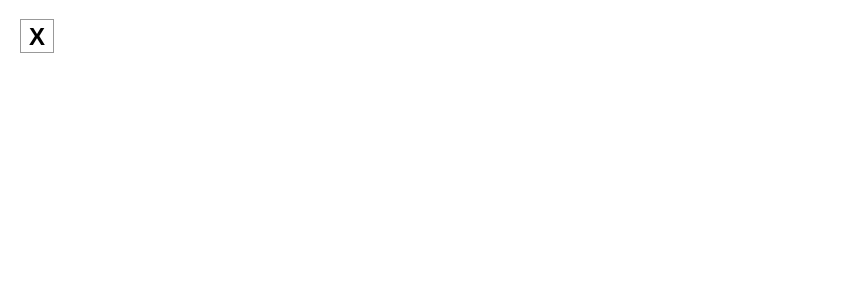
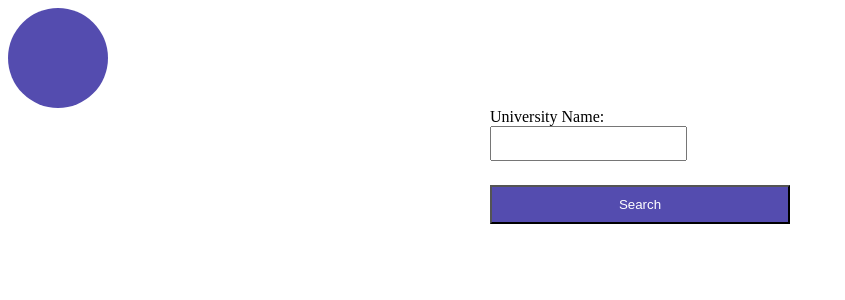
Before and after one commit to Shion1314/FProject_Frontend, a React (Create React App) app in the folder src/: page /FProject_Frontend/University_Search in a window 1280 px wide. Shown: the top 300 px of the page, without its empty margins (0-845 px from the left). Built offline with nearby package versions, Linux system fonts and the light colour scheme.

Commit message:
Adding searching based on University_name

```diff
--- /dev/null
+++ b/src/ErrorFallback.js
@@ -0,0 +1,15 @@
+import { useRouteError } from "react-router-dom";
+
+export const ErrorFallback = () => {
+  const error = useRouteError();
+
+  return (
+    <div id="error-page">
+      <h1>Oops!</h1>
+      <p>Sorry, an unexpected error has occurred.</p>
+      <p>
+        <i>{error.statusText || error.message}</i>
+      </p>
+    </div>
+  );
+};
--- /dev/null
+++ b/src/Home.js
@@ -0,0 +1,25 @@
+import React from "react";
+
+
+
+export const Home = () => {
+    const genre = ["fiction", "romance", "fantasy", "horror", "history", "music", "film"]
+
+    return (
+        <main>
+            <div style={{ margin: "10%", marginTop: "5%", fontSize: "1.20em", lineHeight: "2" }}>
+                <h1>Welcome to the Open Library Explorer!</h1>
+                <p style={{ margin: "3%" }}>
+                    This application utilizes the Open Library API to provide information about books and
+                    authors. Explore the world of literature by searching for your favorite authors or
+                    discovering random books.
+                </p>
+                <p>
+                    Use the navigation below to get started, and enjoy your journey through the vast collection
+                    of the Open Library.
+                </p>
+
+            </div>
+        </main>
+    );
+};
--- /dev/null
+++ b/src/api/University.js
@@ -0,0 +1,5 @@
+export const getInfo = (queryParams) => {
+    const url = `http://localhost:3001/university?${new URLSearchParams(queryParams)}`;
+
+    return fetch(url).then((response) => response.json());
+  };
--- a/src/index.js
+++ b/src/index.js
@@ -1,12 +1,18 @@
-import React, { StrictMode } from "react";
-import { createRoot } from "react-dom/client";
+import * as React from "react";
+import * as ReactDOM from "react-dom/client";
+
+import { RouterProvider } from "react-router-dom";
+import { Provider } from "react-redux";
+
+import { router } from "./router";
+import { store } from "./store";
+
 import "./styles.css";
 
-import App from "./App";
-
-const root = createRoot(document.getElementById("root"));
-root.render(
-  <StrictMode>
-    <App />
-  </StrictMode>
+ReactDOM.createRoot(document.getElementById("root")).render(
+  <React.StrictMode>
+    <Provider store={store}>
+      <RouterProvider router={router} />
+    </Provider>
+  </React.StrictMode>
 );
--- /dev/null
+++ b/src/pages/University_search.js
@@ -0,0 +1,90 @@
+import React from 'react';
+import { getInfo } from '../api/University';
+import { useDispatch, useSelector } from 'react-redux';
+import {
+  setUniversityName,
+  setSearchResults,
+} from '../store';
+
+export const UniversitySearch = () => {
+  const dispatch = useDispatch();
+
+
+  const universityName = useSelector((state) => state.global.universityName);
+  const searchResults = useSelector((state) => state.global.searchResults);
+
+   const handleFormSubmit = (e) => {
+    e.preventDefault();
+
+
+    const SearchParameter= {
+      university_name: universityName,
+    };
+
+    getInfo(SearchParameter)
+      .then((data) => {
+
+        dispatch(setSearchResults(Array.isArray(data) ? data : [data]));
+        console.log(data);
+      })
+      .catch((error) => {
+        console.error('Error fetching data:', error);
+
+      });
+  };
+  return (
+
+    <div>
+        <div  class="user"> <link></link>
+
+        </div>
+      <form onSubmit={handleFormSubmit}>
+        <label>
+          University Name:
+          <input
+            type="text"
+            name="university_name"
+            value={universityName}
+            onChange={(university)=> dispatch(setUniversityName(university.target.value))}
+          />
+        </label>
+
+        <button type="submit">Search</button>
+      </form>
+
+      {searchResults && searchResults.length > 0 && (
+        <table>
+          <thead>
+            <tr>
+              <th>University Name</th>
+              <th>SAT_25th</th>
+              <th>SAT_75th</th>
+              <th>ACT_25th</th>
+              <th>GPA Average</th>
+              <th>Admissions_rate</th>
+              <th>Tuition_instate</th>
+              <th>Tuition_outstate</th>
+              <th>Pouplar Major</th>
+
+            </tr>
+          </thead>
+          <tbody>
+            {searchResults.map((result, index) => (
+              <tr key={index}>
+                <td>{result.university_name}</td>
+                <td>{result.sat_score_25th}</td>
+                <td>{result.sat_score_75th}</td>
+                <td>{result.act_score_25th}</td>
+                <td>{result.gpa_avg}</td>
+                <td>{result.admissions_rate}</td>
+                <td>{result.tuition_instate_full}</td>
+                <td>{result.tuition_outstate_full}</td>
+                <td>{result.popular_major}</td>
+              </tr>
+            ))}
+          </tbody>
+        </table>
+      )}
+    </div>
+  );
+};
--- /dev/null
+++ b/src/router.js
@@ -0,0 +1,31 @@
+import { Outlet, createBrowserRouter } from "react-router-dom";
+
+import {ErrorFallback} from "./ErrorFallback"
+import { UniversitySearch } from "./pages/University_search";
+
+import { Home } from "./Home";
+
+
+export const router = createBrowserRouter(
+  [
+    {
+      path: "/",
+      errorElement: <ErrorFallback />,
+      children: [
+        {
+          path: "",
+          element: <Home />,
+        },
+      ],
+    },
+    {
+        path:"/University_Search",
+        element: <UniversitySearch/>
+
+    }
+
+  ],
+  {
+    basename: "/FProject_Frontend",
+  }
+);
--- /dev/null
+++ b/src/store.js
@@ -0,0 +1,35 @@
+import { configureStore, createSlice } from "@reduxjs/toolkit";
+
+const globalSlice = createSlice({
+  name: "global",
+  initialState: {
+    universityName: '',
+    searchResults: null,
+
+  },
+  reducers: {
+    reset(state) {
+      state.universityName = '';
+      state.searchResults = null;
+      state.error = null;
+    },
+    setUniversityName(state, action) {
+      state.universityName = action.payload;
+    },
+    setSearchResults(state, action) {
+      state.searchResults = action.payload;
+    },
+  },
+});
+
+export const store = configureStore({
+  reducer: {
+    global: globalSlice.reducer,
+  },
+});
+
+export const {
+  reset,
+  setUniversityName,
+  setSearchResults,
+} = globalSlice.actions;
--- a/src/styles.css
+++ b/src/styles.css
@@ -1,90 +1,43 @@
-* {
-  box-sizing: border-box;
+
+form {
+  display: flex;
+  flex-direction: column;
+  max-width: 300px;
+  margin: auto;
+}
+.user {
+  display: flex;
+  width: 100px; /* Set your desired width */
+  height: 100px; /* Set your desired height */
+  border-radius: 50%;
+  background-color: #544caf;
 }
 
-body {
-  font-family: sans-serif;
-  margin: 20px;
-  padding: 0;
+label {
+  margin-bottom: 8px;
 }
 
-h1 {
-  margin-top: 0;
-  font-size: 22px;
+input {
+  padding: 8px;
+  margin-bottom: 16px;
 }
 
-h2 {
-  margin-top: 0;
-  font-size: 20px;
+button {
+  background-color: #544caf;
+  color: white;
+  padding: 10px 15px;
+  cursor: pointer;
 }
 
-h3 {
-  margin-top: 0;
-  font-size: 18px;
+
+table {
+  width: 100%;
+  border-collapse: collapse;
+  margin-top: 20px;
 }
 
-h4 {
-  margin-top: 0;
-  font-size: 16px;
+th, td {
+  border: 1px solid #dddddd;
+  padding: 8px;
+  text-align: left;
 }
-
-h5 {
-  margin-top: 0;
-  font-size: 14px;
-}
-
-h6 {
-  margin-top: 0;
-  font-size: 12px;
-}
-
-code {
-  font-size: 1.2em;
-}
-
-ul {
-  padding-inline-start: 20px;
-}
-
-* {
-  box-sizing: border-box;
-}
-
-body {
-  font-family: sans-serif;
-  margin: 20px;
-  padding: 0;
-}
-
-.square {
-  background: #fff;
-  border: 1px solid #999;
-  float: left;
-  font-size: 24px;
-  font-weight: bold;
-  line-height: 34px;
-  height: 34px;
-  margin-right: -1px;
-  margin-top: -1px;
-  padding: 0;
-  text-align: center;
-  width: 34px;
-}
-
-.board-row:after {
-  clear: both;
-  content: '';
-  display: table;
-}
-
-.status {
-  margin-bottom: 10px;
-}
-.game {
-  display: flex;
-  flex-direction: row;
-}
-
-.game-info {
-  margin-left: 20px;
-}
```
Also changed, not shown: package.json (+15 -1 lines), 1 other file (tests, documents, lock files or other folders).
